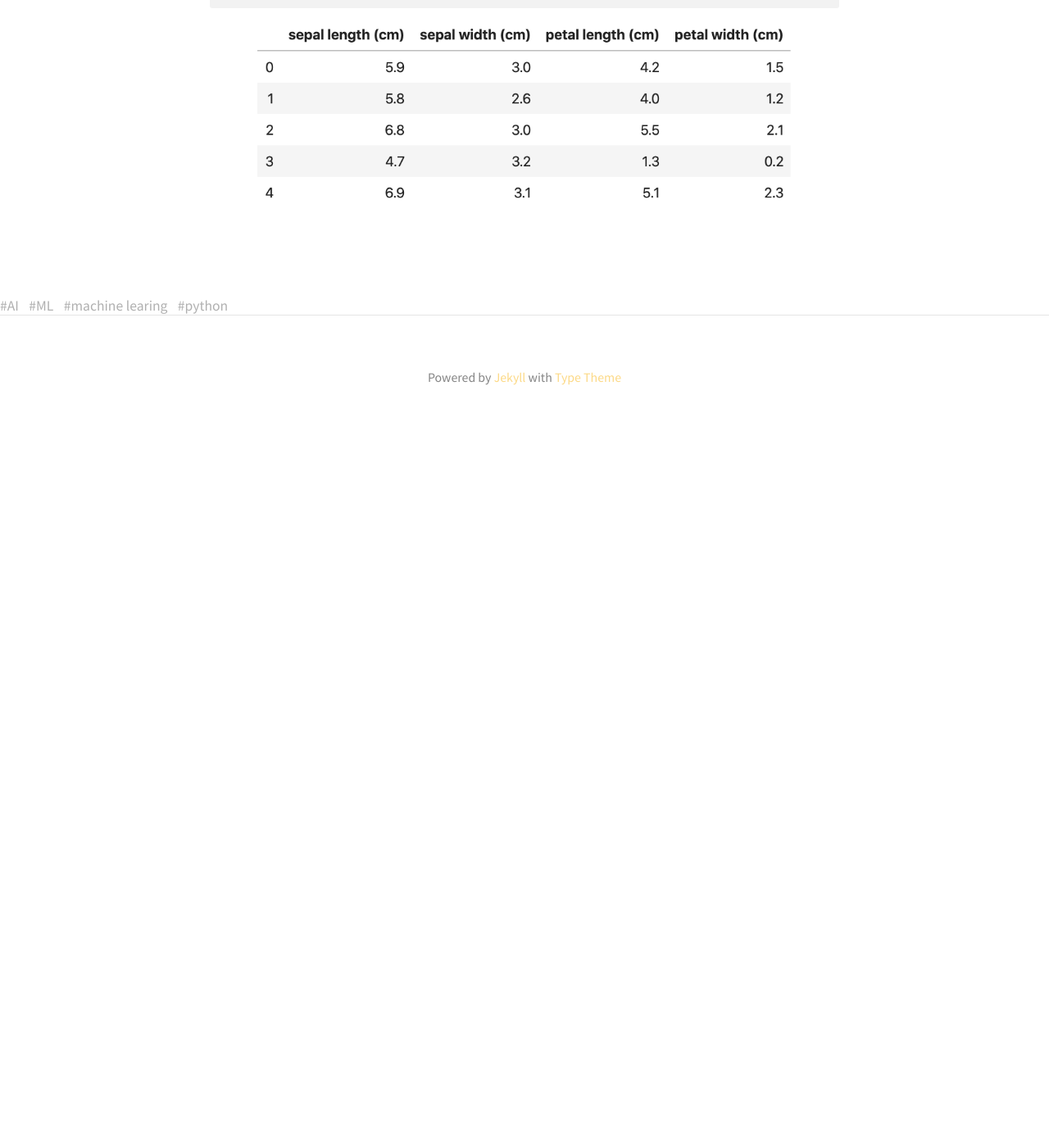
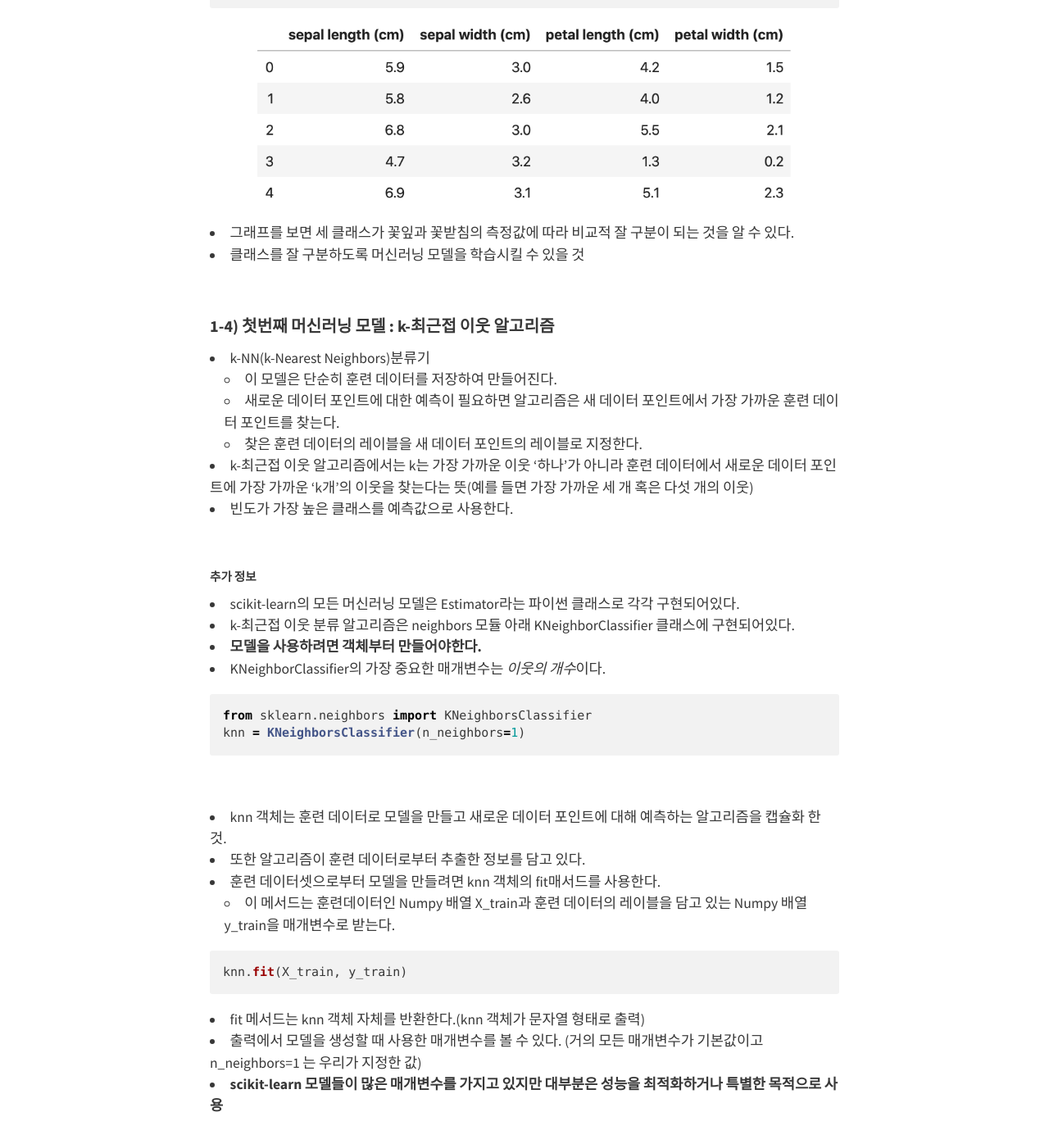
Before and after one commit to BoKyeong-Kim/BoKyeong-Kim.github.io, a Jekyll site: the page built from _posts/AI-ML/2019-12-29-MLwithPython(1).md, in a window 1280 px wide and 1400 px high, scrolled down 7619 px. Shown: the top 1396 px of the window at 82% size. Built offline with Jekyll 4.4.1, drawn with Linux system fonts in a browser that asks for light colours; nearby versions of some CDN libraries; before the commit the page ends 8156 px from its top, so only the background shows below that.

Commit message:
modify posting ML

````diff
--- a/_posts/AI-ML/2019-12-29-MLwithPython(1).md
+++ b/_posts/AI-ML/2019-12-29-MLwithPython(1).md
@@ -335,4 +335,52 @@ iris_df.head()
 
 
 ![size_main]({{ site.baseurl }}/assets/img/iris_feature_name.png)
+
+
+- 그래프를 보면 세 클래스가 꽃잎과 꽃받침의 측정값에 따라 비교적 잘 구분이 되는 것을 알 수 있다.
+- 클래스를 잘 구분하도록 머신러닝 모델을 학습시킬 수 있을 것
+
 <br>
+
+#### 1-4) 첫번째 머신러닝 모델 : k-최근접 이웃 알고리즘
+
+- k-NN(k-Nearest Neighbors)분류기
+    - 이 모델은 단순히 훈련 데이터를 저장하여 만들어진다.
+    - 새로운 데이터 포인트에 대한 예측이 필요하면 알고리즘은 새 데이터 포인트에서 가장 가까운 훈련 데이터 포인트를 찾는다.
+    - 찾은 훈련 데이터의 레이블을 새 데이터 포인트의 레이블로 지정한다.
+
+
+- k-최근접 이웃 알고리즘에서는 k는 가장 가까운 이웃 '하나'가 아니라 훈련 데이터에서 새로운 데이터 포인트에 가장 가까운 'k개'의 이웃을 찾는다는 뜻(예를 들면 가장 가까운 세 개 혹은 다섯 개의 이웃)
+- 빈도가 가장 높은 클래스를 예측값으로 사용한다.
+
+<br>
+
+##### 추가 정보
+- scikit-learn의 모든 머신러닝 모델은 Estimator라는 파이썬 클래스로 각각 구현되어있다.
+- k-최근접 이웃 분류 알고리즘은 neighbors 모듈 아래 KNeighborClassifier 클래스에 구현되어있다.
+- **모델을 사용하려면 객체부터 만들어야한다.**
+- KNeighborClassifier의 가장 중요한 매개변수는 *이웃의 개수*이다.
+
+```python
+from sklearn.neighbors import KNeighborsClassifier
+knn = KNeighborsClassifier(n_neighbors=1)
+```
+
+<br>
+
+- knn 객체는 훈련 데이터로 모델을 만들고 새로운 데이터 포인트에 대해 예측하는 알고리즘을 캡슐화 한 것.
+- 또한 알고리즘이 훈련 데이터로부터 추출한 정보를 담고 있다.
+- 훈련 데이터셋으로부터 모델을 만들려면 knn 객체의 fit매서드를 사용한다.
+    - 이 메서드는 훈련데이터인 Numpy 배열 X_train과 훈련 데이터의 레이블을 담고 있는 Numpy 배열 y_train을 매개변수로 받는다.
+
+
+
+```python
+knn.fit(X_train, y_train)
+```
+
+- fit 메서드는 knn 객체 자체를 반환한다.(knn 객체가 문자열 형태로 출력)
+- 출력에서 모델을 생성할 때 사용한 매개변수를 볼 수 있다. (거의 모든 매개변수가 기본값이고 n_neighbors=1 는 우리가 지정한 값)
+- **scikit-learn 모델들이 많은 매개변수를 가지고 있지만 대부분은 성능을 최적화하거나 특별한 목적으로 사용**
+
+<br>
````
